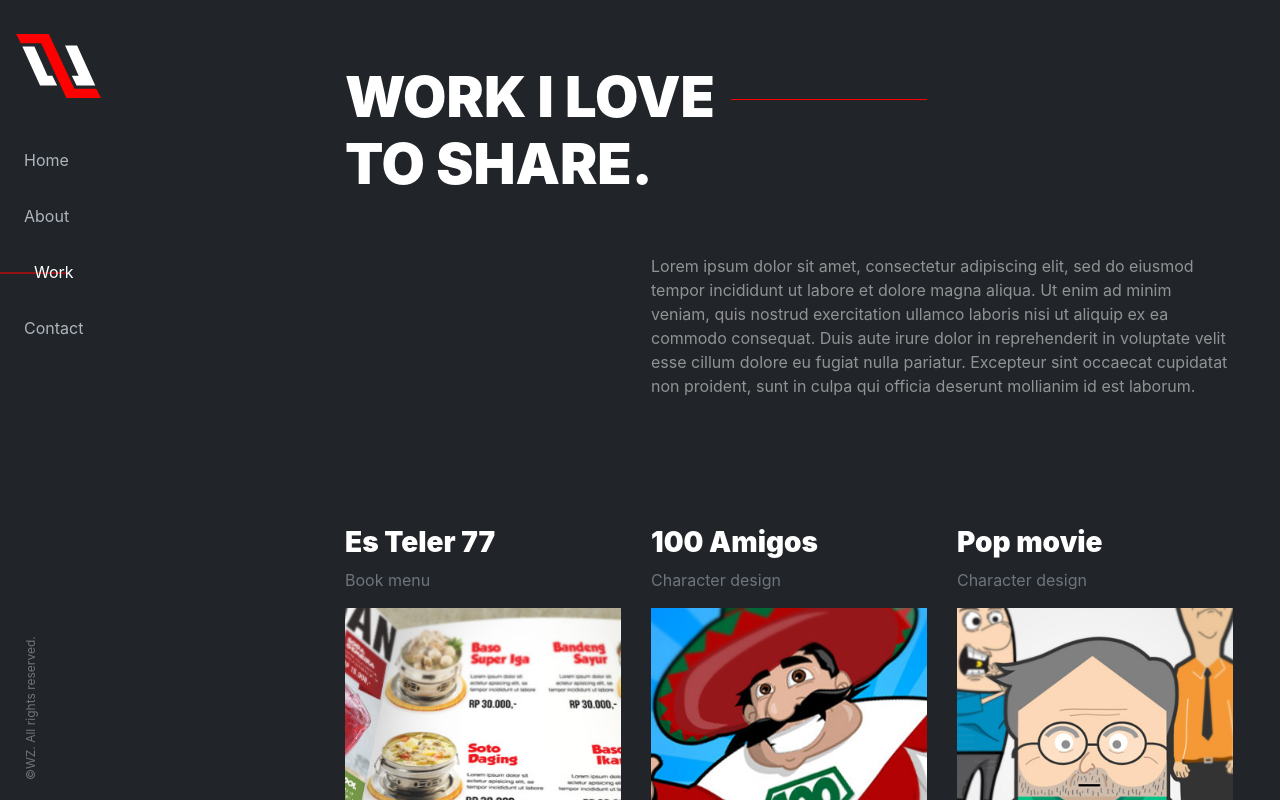
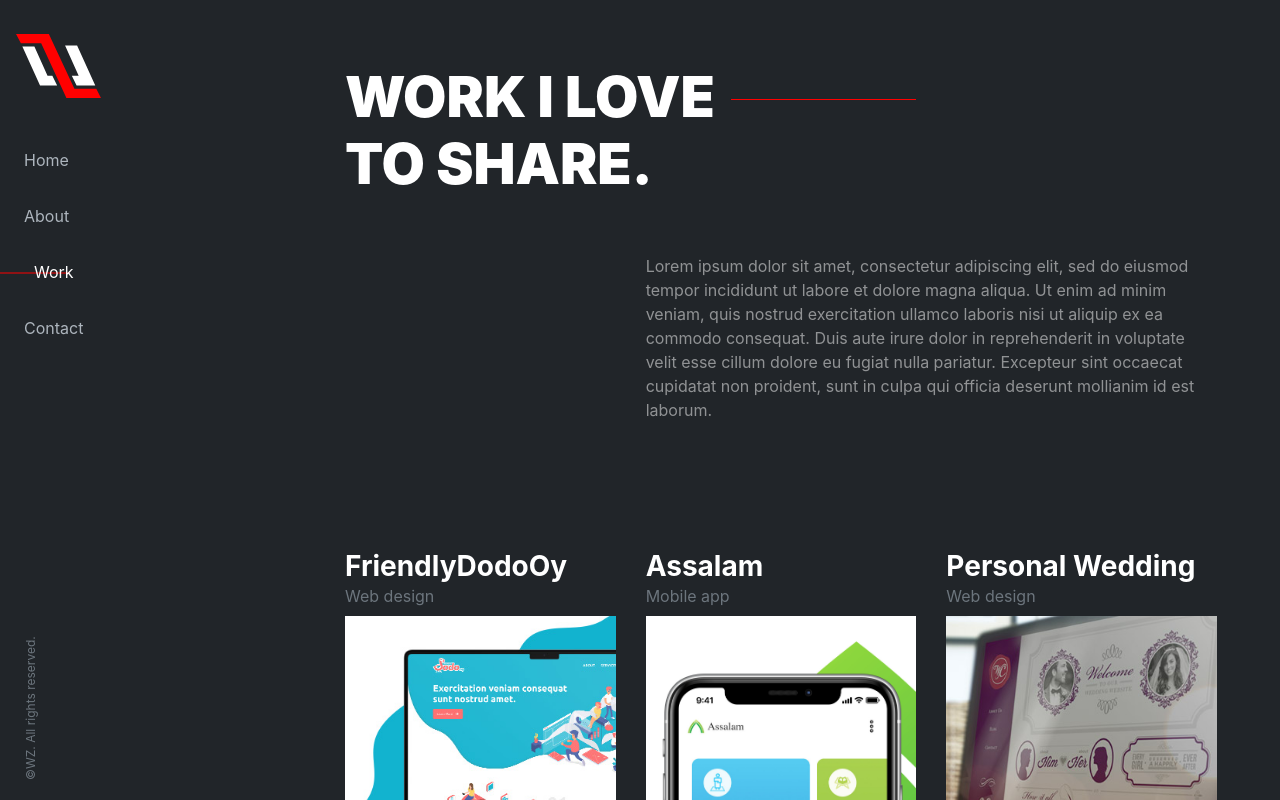
Before and after one commit to rampokgelo/wildan, a React (Create React App) app: page /work in a window 1280 px wide. Shown: the top 800 px of the page. Built offline with nearby package versions, Linux system fonts and the light colour scheme; a web font is replaced by a local one.

Commit message:
update works

```diff
--- a/src/component/works/WorksData.js
+++ b/src/component/works/WorksData.js
@@ -1,6 +1,86 @@
 export const WORKIMAGES = [
   {
     id: 0,
+    title: "FriendlyDodoOy",
+    category:"Web design",
+    images: require("../../images/porto/friendlydodooy.jpg"),
+    showcase: require("../../images/porto/assalam-showcase.jpg"),
+    desc:"Full scale project colloborate with my firend, Assalam is muslim application to strengthen ukhuwah, worship, service, communication as well as the economy of pilgrims and Muslims in general. "
+  },
+  {
+    id: 1,
+    title: "Assalam",
+    category:"Mobile app",
+    images: require("../../images/porto/assalam.jpg"),
+    showcase: require("../../images/porto/assalam-showcase.jpg"),
+    desc:"Full scale project colloborate with my firend, Assalam is muslim application to strengthen ukhuwah, worship, service, communication as well as the economy of pilgrims and Muslims in general. "
+  },
+  {
+    id: 2,
+    title: "Personal Wedding",
+    category:"Web design",
+    images: require("../../images/porto/wc.jpg"),
+    showcase: require("../../images/porto/wc-showcase.jpg"),
+    desc:"Beautiful story about the groom and the bride. You can see and watch pre-wedding photo and video. Disney world concept make this site feel more than site, it's feel you read book about prince and princess falling in love."
+  },
+  {
+    id: 3,
+    title: "Zapper",
+    category:"Web design",
+    images: require("../../images/porto/zapper.jpg"),
+    showcase: require("../../images/porto/zapper-showcase.jpg"),
+    desc:"Zapper product is QR code generator"
+  },
+  {
+    id: 4,
+    title: "iCashloans",
+    category:"Mobile app",
+    images: require("../../images/porto/icashloans.jpg"),
+    showcase: require("../../images/porto/icashloans-showcase.jpg"),
+    desc:"An online loan money mobile application. You just fill the form and then voila you can loan money up to USD 1000 in 2 minutes."
+  },
+  {
+    id: 5,
+    title: "RPM",
+    category:"Web design",
+    images: require("../../images/porto/rpm.jpg"),
+    showcase: require("../../images/porto/rpm-showcase.jpg"),
+    desc:"RPM offers professional real estate services and solutions. Our divisions include commercial and residential real estate sales and leasing, property management services, real estate development, real estate investment and auction services."
+  },
+  {
+    id: 6,
+    title: "Shop Rewards",
+    category:"Web design",
+    images: require("../../images/porto/shopreward.jpg"),
+    showcase: require("../../images/porto/shopreward-showcase.jpg"),
+    desc:"E-commerce site using colorfull concept"
+  },
+  {
+    id: 7,
+    title: "SpeedELoans",
+    category:"Web design",
+    images: require("../../images/porto/speedeloans.jpg"),
+    showcase: require("../../images/porto/speedeloans-showcase.jpg"),
+    desc:"An online loan money website."
+  },
+  {
+    id: 8,
+    title: "Top Test Prep",
+    category:"Web design",
+    images: require("../../images/porto/toptestprep.jpg"),
+    showcase: require("../../images/porto/toptestprep-showcase.jpg"),
+    desc:"An online course for student"
+  },
+  {
+    id: 9,
+    title: "Vengoz",
+    category:"Web & Brand design",
+    images: require("../../images/porto/vengoz.jpg"),
+    showcase: require("../../images/porto/vengoz-showcase.jpg"),
+    desc:"Redesign and rebranding website e-commerce website"
+  },
+  {
+    id: 10,
     title: "Es Teler 77",
     category:"Book menu",
     images: require("../../images/porto/77menu.jpg"),
@@ -8,7 +88,7 @@ export const WORKIMAGES = [
     desc:"Fun design and dynamic color from their brand, make kids more interesting with this book menu. Big visual design and typo make it easy for the elder to read the book"
   },
   {
-    id: 1,
+    id: 11,
     title: "100 Amigos",
     category:"Character design",
     images: require("../../images/porto/amigos.jpg"),
@@ -16,7 +96,7 @@ export const WORKIMAGES = [
     desc:"The idea for this mascot is combined from superhero and funny mexican guy."
   },
   {
-    id: 2,
+    id: 12,
     title: "Pop movie",
     category:"Character design",
     images: require("../../images/porto/popmovie.jpg"),
@@ -24,7 +104,7 @@ export const WORKIMAGES = [
     desc:"Character design for short movie animation"
   },
   {
-    id: 3,
+    id: 13,
     title: "Barnival Indonesia",
     category:"Web design",
     images: require("../../images/porto/barni.jpg"),
@@ -32,7 +112,7 @@ export const WORKIMAGES = [
     desc:"This project collaborate with my friends to create awesome responsive website and CMS admin for the website"
   },
   {
-    id: 4,
+    id: 14,
     title: "Bunbury Ceiling",
     category:"Brand design",
     images: require("../../images/porto/bunbury.jpg"),
@@ -40,7 +120,7 @@ export const WORKIMAGES = [
     desc:"Stationary main design is using logo shape as part main brand company with two side print design, the visual of name card make it more easy to read."
   },
   {
-    id: 5,
+    id: 15,
     title: "Clearbrook & Co.",
     category:"Brand design",
     images: require("../../images/porto/clearbrook.jpg"),
@@ -48,7 +128,7 @@ export const WORKIMAGES = [
     desc:"A Finance Consulting company, the concept is from how money can grow like a tree."
   },
   {
-    id: 6,
+    id: 16,
     title: "DB Interior",
     category:"Brand design",
     images: require("../../images/porto/dbinterior.jpg"),
@@ -56,7 +136,7 @@ export const WORKIMAGES = [
     desc:"Elegant concept shape, color and sophicasted finishing printing make the name card really love to keep by DB client"
   },
   {
-    id: 7,
+    id: 17,
     title: "Fit Team",
     category:"Brand design",
     images: require("../../images/porto/fitteam.jpg"),
@@ -64,15 +144,7 @@ export const WORKIMAGES = [
     desc:"Logo concept is taken from initial brand FT and main brand identity is using cutting shape in left top of side every stationary"
   },
   {
-    id: 8,
-    title: "iCashloans",
-    category:"Mobile app",
-    images: require("../../images/porto/icashloans.jpg"),
-    showcase: require("../../images/porto/icashloans-showcase.jpg"),
-    desc:"An online loan money mobile application. You just fill the form and then voila you can loan money up to USD 1000 in 2 minutes."
-  },
-  {
-    id: 9,
+    id: 18,
     title: "JournalWays",
     category:"Web design",
     images: require("../../images/porto/journalway.jpg"),
@@ -80,7 +152,7 @@ export const WORKIMAGES = [
     desc:"Web application to share your diary with people you know and you love with, then you can print out album foto via this web application."
   },
   {
-    id: 10,
+    id: 19,
     title: "Monster",
     category:"Character design",
     images: require("../../images/porto/monster.jpg"),
@@ -88,7 +160,7 @@ export const WORKIMAGES = [
     desc:"Prototype for animation character popview"
   },
   {
-    id: 11,
+    id: 20,
     title: "Mytherapist",
     category:"Mobile app",
     images: require("../../images/porto/mytheraphist.jpg"),
@@ -96,7 +168,7 @@ export const WORKIMAGES = [
     desc:"An app which tell about your feeling everyday and then the app will calculate the problem to resolve bad feel"
   },
   {
-    id: 12,
+    id: 21,
     title: "Piciocchi Investments",
     category:"Brand design",
     images: require("../../images/porto/picio.jpg"),
@@ -104,7 +176,7 @@ export const WORKIMAGES = [
     desc:"Consulting finance company, their main target audience is high end class people"
   },
   {
-    id: 13,
+    id: 22,
     title: "QuieroUnCel",
     category:"Brand design",
     images: require("../../images/porto/quierouncel.png"),
@@ -112,7 +184,7 @@ export const WORKIMAGES = [
     desc:"Fun design and bright color is to make all class from target audience interesting with this brand"
   },
   {
-    id: 14,
+    id: 23,
     title: "Zombie",
     category:"Illustration",
     images: require("../../images/porto/zombie.jpg"),
@@ -120,77 +192,13 @@ export const WORKIMAGES = [
     desc:"Just for fun, my passion suddenly come up to create vector illustration design"
   },
   {
-    id: 15,
-    title: "RPM",
-    category:"Web design",
-    images: require("../../images/porto/rpm.jpg"),
-    showcase: require("../../images/porto/rpm-showcase.jpg"),
-    desc:"RPM offers professional real estate services and solutions. Our divisions include commercial and residential real estate sales and leasing, property management services, real estate development, real estate investment and auction services."
-  },
-  {
-    id: 16,
-    title: "Shop Rewards",
-    category:"Web design",
-    images: require("../../images/porto/shopreward.jpg"),
-    showcase: require("../../images/porto/shopreward-showcase.jpg"),
-    desc:"E-commerce site using colorfull concept"
-  },
-  {
-    id: 17,
-    title: "SpeedELoans",
-    category:"Web design",
-    images: require("../../images/porto/speedeloans.jpg"),
-    showcase: require("../../images/porto/speedeloans-showcase.jpg"),
-    desc:"An online loan money website."
-  },
-  {
-    id: 18,
-    title: "Top Test Prep",
-    category:"Web design",
-    images: require("../../images/porto/toptestprep.jpg"),
-    showcase: require("../../images/porto/toptestprep-showcase.jpg"),
-    desc:"An online course for student"
-  },
-  {
-    id: 19,
-    title: "Vengoz",
-    category:"Web & Brand design",
-    images: require("../../images/porto/vengoz.jpg"),
-    showcase: require("../../images/porto/vengoz-showcase.jpg"),
-    desc:"Redesign and rebranding website e-commerce website"
-  },
-  {
-    id: 20,
+    id: 24,
     title: "World at War",
     category:"Digital imaging",
     images: require("../../images/porto/war.jpg"),
     showcase: require("../../images/porto/war-showcase.jpg"),
     desc:"Just for fun"
   },
-  {
-    id: 21,
-    title: "Personal Wedding",
-    category:"Web design",
-    images: require("../../images/porto/wc.jpg"),
-    showcase: require("../../images/porto/wc-showcase.jpg"),
-    desc:"Beautiful story about the groom and the bride. You can see and watch pre-wedding photo and video. Disney world concept make this site feel more than site, it's feel you read book about prince and princess falling in love."
-  },
-  {
-    id: 22,
-    title: "Zapper",
-    category:"Web design",
-    images: require("../../images/porto/zapper.jpg"),
-    showcase: require("../../images/porto/zapper-showcase.jpg"),
-    desc:"Zapper product is QR code generator"
-  },
-  {
-    id: 23,
-    title: "Assalam",
-    category:"Mobile app",
-    images: require("../../images/porto/assalam.jpg"),
-    showcase: require("../../images/porto/assalam-showcase.jpg"),
-    desc:"Full scale project colloborate with my firend, Assalam is muslim application to strengthen ukhuwah, worship, service, communication as well as the economy of pilgrims and Muslims in general. "
-  }
 ];
 
 export default {WORKIMAGES};
--- a/src/component/works/index.js
+++ b/src/component/works/index.js
@@ -80,8 +80,8 @@ function Gallery() {
           }}
           className="col-12 col-sm-6 col-md-4 artwork-thumb"
         >
-          <h5>{i.title}</h5>
-          <p>{i.category}</p>
+          <h5 className="mb-0">{i.title}</h5>
+          <p className="mb-2">{i.category}</p>
           <Thumbnail images={i.images} />
         </Link>
       ))}
@@ -117,12 +117,12 @@ function Modal() {
 
   return (
     <div className="showcase">
+      <div className="py-3 px-3 sticky-top back-showcase">
+        <button className="btn btn-danger" type="button" onClick={back}>
+          <i className="fa fa-arrow-left" aria-hidden="true" />
+        </button>
+      </div>
       <div className="container-showcase">
-        <div className="py-3">
-          <button className="btn btn-link" type="button" onClick={back}>
-            <i className="fa fa-arrow-left" aria-hidden="true" />
-          </button>
-        </div>
         <div className="showcase-card">
           <div className="showcase-heading">
             <h1>{image.title}</h1>
--- a/src/scss/_custom.scss
+++ b/src/scss/_custom.scss
@@ -86,7 +86,7 @@
 }
 .wrapper {
   padding-left: 330px;
-  padding-right: $spacer * 2;
+  padding-right: calc($spacer * 3);
 }
 .banner {
   height: 100vh;
@@ -113,6 +113,7 @@ section {
 }
 .title {
   position: relative;
+  font-weight: 900;
   > span {
     display: inline-block;
     background-color: $gray-900;
@@ -153,7 +154,7 @@ section {
       }
     }
     &:hover img {
-      @include scale(1.3);
+      @include scale(1.1);
     }
   }
 }
@@ -179,8 +180,8 @@ section {
   margin: auto;
   .showcase-card {
     margin:  0 auto ($spacer * 3);
-    background-color: $gray-700;
-    @include box-shadow(15px 15px 0 rgba(0, 0, 0, 0.35));
+    background-color: $gray-800;
+    @include box-shadow(15px 15px 0 rgba(0, 0, 0, 0.15));
   }
   .showcase-heading {
     padding: $spacer * 2;
@@ -192,3 +193,7 @@ section {
     width: 100%;
   }
 }
+.back-showcase{
+  backdrop-filter: blur(5px);
+  background-color: rgba($secondary, .8);
+}
--- a/src/scss/corestyle.scss
+++ b/src/scss/corestyle.scss
@@ -25,13 +25,13 @@
 @import "alert";
 @import "progress";
 @import "media";
-@import "list-group";
+// @import "list-group";
 @import "close";
 // @import "toasts";
 @import "modal";
 @import "tooltip";
-@import "popover";
-@import "carousel";
+// @import "popover";
+// @import "carousel";
 @import "spinners";
 @import "utilities";
 @import "print";
```
Also changed, not shown: src/scss/_variables.scss (+14 -29 lines), src/images/porto/friendlydodooy.jpg (added).
